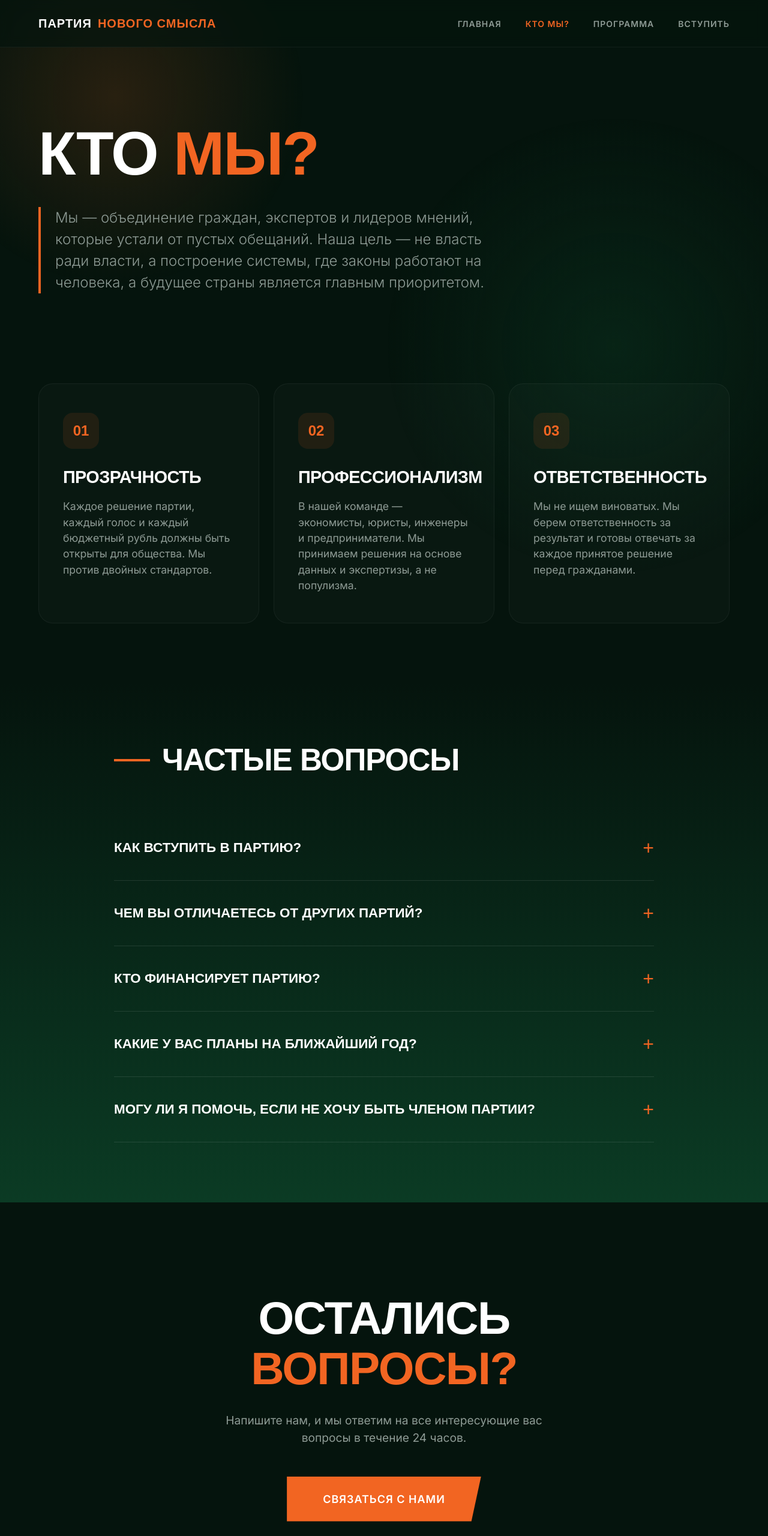
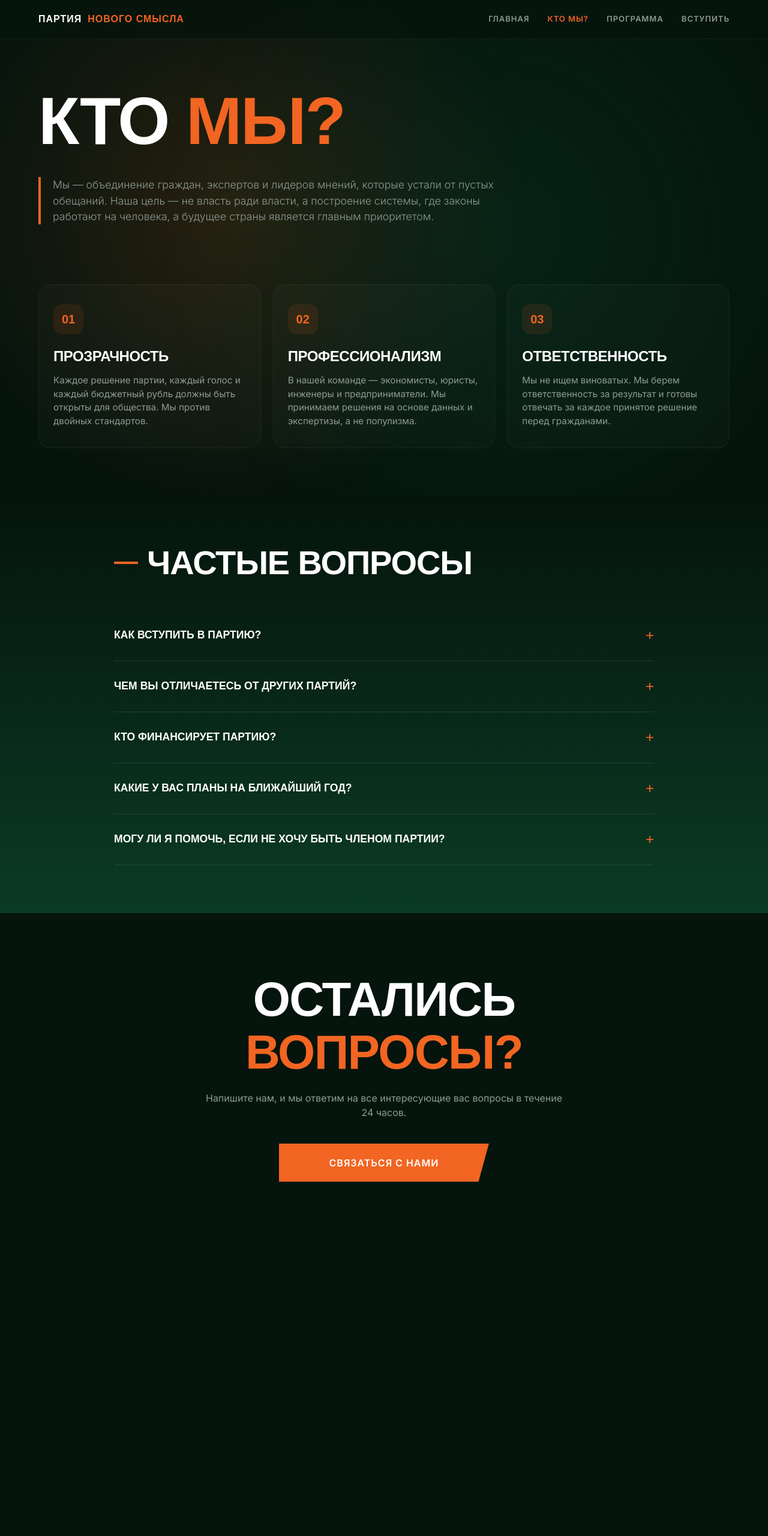
Before and after one commit to party-of-new-meaning/party-of-new-meaning.github.io, a plain HTML site: page about.html in a window 1280 px wide. Shown: the whole page at 60% size. After the commit the page ends 2076 px from the top, so only its background shows below. Drawn offline with Linux system fonts and the light colour scheme; a web font is replaced by a local one.

Commit message:
Update about.html

```diff
--- a/about.html
+++ b/about.html
@@ -18,49 +18,57 @@
         * { margin: 0; padding: 0; box-sizing: border-box; cursor: crosshair; }
         html { scroll-behavior: smooth; }
         body { background-color: var(--bg-dark); color: var(--white); font-family: var(--font-text); overflow-x: hidden; line-height: 1.5; }
-        .ambient-light { position: fixed; top: -20%; left: -10%; width: 50vw; height: 50vw; background: radial-gradient(circle, rgba(242,101,34,0.15) 0%, rgba(5,20,13,0) 70%); border-radius: 50%; z-index: -1; pointer-events: none; transition: transform 0.2s ease-out; }
-        .ambient-light-2 { position: fixed; bottom: -20%; right: -10%; width: 60vw; height: 60vw; background: radial-gradient(circle, rgba(11,59,36,0.4) 0%, rgba(5,20,13,0) 70%); border-radius: 50%; z-index: -1; pointer-events: none; }
+        .ambient-light { position: fixed; top: -20%; left: -10%; width: 80vw; height: 80vw; background: radial-gradient(circle, rgba(242,101,34,0.15) 0%, rgba(5,20,13,0) 70%); border-radius: 50%; z-index: -1; pointer-events: none; transition: transform 0.2s ease-out; }
+        .ambient-light-2 { position: fixed; bottom: -20%; right: -10%; width: 90vw; height: 90vw; background: radial-gradient(circle, rgba(11,59,36,0.4) 0%, rgba(5,20,13,0) 70%); border-radius: 50%; z-index: -1; pointer-events: none; }
         h1, h2, h3 { font-family: var(--font-display); text-transform: uppercase; line-height: 1.1; letter-spacing: -0.02em; }
-        .huge-text { font-size: clamp(3rem, 8vw, 7rem); font-weight: 900; margin-bottom: 2rem; }
-        .section-title { font-size: clamp(2rem, 4vw, 3.5rem); font-weight: 700; margin-bottom: 4rem; display: flex; align-items: center; gap: 20px; }
-        .section-title::before { content: ''; display: block; width: 60px; height: 4px; background-color: var(--orange); }
+        .huge-text { font-size: clamp(2.5rem, 10vw, 7rem); font-weight: 900; margin-bottom: 2rem; }
+        .section-title { font-size: clamp(1.8rem, 6vw, 3.5rem); font-weight: 700; margin-bottom: 3rem; display: flex; align-items: center; gap: 15px; }
+        .section-title::before { content: ''; display: block; width: 40px; height: 4px; background-color: var(--orange); }
         .text-orange { color: var(--orange); }
-        nav { position: fixed; top: 0; width: 100%; padding: 24px 5%; display: flex; justify-content: space-between; align-items: center; z-index: 100; backdrop-filter: blur(10px); border-bottom: 1px solid rgba(255,255,255,0.05); background: rgba(5, 20, 13, 0.7); }
-        .logo { font-family: var(--font-display); font-weight: 900; font-size: 20px; letter-spacing: 1px; color: var(--white); display: flex; align-items: center; gap: 10px; text-decoration: none; }
+        nav { position: fixed; top: 0; width: 100%; padding: 20px 5%; display: flex; justify-content: space-between; align-items: center; z-index: 1000; backdrop-filter: blur(10px); border-bottom: 1px solid rgba(255,255,255,0.05); background: rgba(5, 20, 13, 0.8); transition: all 0.3s ease; }
+        .logo { font-family: var(--font-display); font-weight: 900; font-size: 16px; letter-spacing: 1px; color: var(--white); display: flex; align-items: center; gap: 10px; text-decoration: none; z-index: 1001; }
         .logo span { color: var(--orange); }
-        .nav-links { display: flex; gap: 40px; }
-        .nav-links a { color: var(--gray); text-decoration: none; font-size: 14px; font-weight: 600; text-transform: uppercase; letter-spacing: 1px; transition: color 0.3s; }
+        .nav-links { display: flex; gap: 30px; }
+        .nav-links a { color: var(--gray); text-decoration: none; font-size: 13px; font-weight: 600; text-transform: uppercase; letter-spacing: 1px; transition: color 0.3s; }
         .nav-links a:hover, .nav-links a.active { color: var(--orange); }
-        .btn { padding: 20px 40px; font-family: var(--font-text); font-weight: 600; font-size: 16px; text-transform: uppercase; text-decoration: none; letter-spacing: 1px; border: none; position: relative; overflow: hidden; transition: all 0.4s ease; display: inline-block; }
+        .burger { display: none; flex-direction: column; gap: 6px; cursor: pointer; z-index: 1001; }
+        .burger span { display: block; width: 28px; height: 2px; background: var(--white); transition: all 0.3s ease; }
+        .mobile-menu { position: fixed; top: 0; left: 0; width: 100%; height: 100vh; background: var(--bg-dark); display: flex; flex-direction: column; justify-content: center; align-items: center; gap: 30px; z-index: 999; transform: translateY(-100%); transition: transform 0.4s cubic-bezier(0.77, 0, 0.175, 1); }
+        .mobile-menu.active { transform: translateY(0); }
+        .mobile-menu a { font-family: var(--font-display); font-size: 1.8rem; color: var(--white); text-decoration: none; text-transform: uppercase; font-weight: 700; transition: color 0.3s; }
+        .mobile-menu a:hover { color: var(--orange); }
+        .btn { padding: 18px 32px; font-family: var(--font-text); font-weight: 600; font-size: 14px; text-transform: uppercase; text-decoration: none; letter-spacing: 1px; border: none; position: relative; overflow: hidden; transition: all 0.4s ease; display: inline-block; text-align: center; }
         .btn-primary { background-color: var(--orange); color: var(--white); clip-path: polygon(0 0, 100% 0, 95% 100%, 0% 100%); }
-        .btn-primary:hover { background-color: var(--white); color: var(--bg-dark); padding-right: 50px; }
-        .about-hero { padding: 200px 5% 100px; position: relative; }
-        .about-hero p { font-size: 1.5rem; color: var(--gray); max-width: 800px; font-weight: 300; margin-top: 2rem; border-left: 4px solid var(--orange); padding-left: 24px; }
-        .values-grid { padding: 50px 5% 100px; display: grid; grid-template-columns: repeat(auto-fit, minmax(300px, 1fr)); gap: 24px; }
-        .value-card { background: rgba(255, 255, 255, 0.02); border: 1px solid rgba(255, 255, 255, 0.05); padding: 48px 40px; border-radius: 24px; transition: all 0.4s ease; position: relative; overflow: hidden; }
+        .btn-primary:hover { background-color: var(--white); color: var(--bg-dark); padding-right: 40px; }
+        .about-hero { padding: 140px 5% 60px; position: relative; }
+        .about-hero p { font-size: 1.1rem; color: var(--gray); max-width: 800px; font-weight: 300; margin-top: 1.5rem; border-left: 4px solid var(--orange); padding-left: 20px; }
+        .values-grid { padding: 40px 5% 80px; display: grid; grid-template-columns: repeat(auto-fit, minmax(280px, 1fr)); gap: 20px; }
+        .value-card { background: rgba(255, 255, 255, 0.02); border: 1px solid rgba(255, 255, 255, 0.05); padding: 32px 24px; border-radius: 20px; transition: all 0.4s ease; position: relative; overflow: hidden; }
         .value-card:hover { background: rgba(11, 59, 36, 0.3); border-color: rgba(242, 101, 34, 0.5); transform: translateY(-5px); }
-        .value-card h3 { font-size: 1.8rem; margin-bottom: 20px; color: var(--white); }
-        .value-card p { color: var(--gray); font-size: 1.1rem; }
-        .value-icon { width: 60px; height: 60px; background: rgba(242, 101, 34, 0.1); border-radius: 16px; display: flex; align-items: center; justify-content: center; margin-bottom: 32px; color: var(--orange); font-family: var(--font-display); font-weight: 900; font-size: 24px; }
-        .faq-section { padding: 100px 5%; background: linear-gradient(180deg, var(--bg-dark) 0%, var(--green) 100%); }
+        .value-card h3 { font-size: 1.5rem; margin-bottom: 15px; color: var(--white); }
+        .value-card p { color: var(--gray); font-size: 0.95rem; }
+        .value-icon { width: 50px; height: 50px; background: rgba(242, 101, 34, 0.1); border-radius: 14px; display: flex; align-items: center; justify-content: center; margin-bottom: 24px; color: var(--orange); font-family: var(--font-display); font-weight: 900; font-size: 20px; }
+        .faq-section { padding: 80px 5%; background: linear-gradient(180deg, var(--bg-dark) 0%, var(--green) 100%); }
         .faq-container { max-width: 900px; margin: 0 auto; }
-        .faq-item { border-bottom: 1px solid rgba(255,255,255,0.1); padding: 30px 0; transition: all 0.3s ease; }
+        .faq-item { border-bottom: 1px solid rgba(255,255,255,0.1); padding: 24px 0; transition: all 0.3s ease; }
         .faq-item:first-child { border-top: 1px solid rgba(255,255,255,0.1); }
-        .faq-question { font-family: var(--font-display); font-size: 1.4rem; font-weight: 700; color: var(--white); cursor: pointer; display: flex; justify-content: space-between; align-items: center; transition: color 0.3s; text-transform: uppercase; }
+        .faq-question { font-family: var(--font-display); font-size: 1.1rem; font-weight: 700; color: var(--white); cursor: pointer; display: flex; justify-content: space-between; align-items: center; transition: color 0.3s; text-transform: uppercase; gap: 15px; }
         .faq-question:hover { color: var(--orange); }
-        .faq-question::after { content: '+'; font-size: 2rem; color: var(--orange); font-weight: 300; transition: transform 0.3s ease; }
+        .faq-question::after { content: '+'; font-size: 1.5rem; color: var(--orange); font-weight: 300; transition: transform 0.3s ease; flex-shrink: 0; }
         .faq-item.active .faq-question { color: var(--orange); }
         .faq-item.active .faq-question::after { content: '−'; transform: rotate(180deg); }
-        .faq-answer { max-height: 0; overflow: hidden; transition: max-height 0.4s ease, padding 0.4s ease; color: var(--gray); font-size: 1.1rem; line-height: 1.7; }
-        .faq-item.active .faq-answer { max-height: 500px; padding-top: 24px; }
-        .cta { padding: 150px 5%; text-align: center; background: var(--bg-dark); position: relative; }
-        .cta h2 { font-size: clamp(2.5rem, 6vw, 5rem); margin-bottom: 30px; }
-        .cta p { color: var(--gray); font-size: 1.2rem; margin-bottom: 50px; max-width: 600px; margin-left: auto; margin-right: auto; }
+        .faq-answer { max-height: 0; overflow: hidden; transition: max-height 0.4s ease, padding 0.4s ease; color: var(--gray); font-size: 0.95rem; line-height: 1.7; }
+        .faq-item.active .faq-answer { max-height: 500px; padding-top: 20px; }
+        .cta { padding: 100px 5%; text-align: center; background: var(--bg-dark); position: relative; }
+        .cta h2 { font-size: clamp(2rem, 8vw, 5rem); margin-bottom: 20px; }
+        .cta p { color: var(--gray); font-size: 1rem; margin-bottom: 40px; max-width: 600px; margin-left: auto; margin-right: auto; }
+        .cta .btn { width: 100%; max-width: 350px; padding: 20px 40px; font-size: 16px; }
         @media (max-width: 900px) {
             .nav-links { display: none; }
-            .about-hero { padding: 150px 5% 60px; }
-            .about-hero p { font-size: 1.2rem; }
-            .faq-question { font-size: 1.1rem; }
+            .burger { display: flex; }
+            .about-hero { padding: 120px 5% 40px; }
+            .about-hero p { font-size: 1rem; padding-left: 15px; }
+            .faq-question { font-size: 1rem; }
         }
     </style>
 </head>
@@ -76,7 +84,17 @@
             <a href="program.html">Программа</a>
             <a href="index.html#join">Вступить</a>
         </div>
+        <div class="burger" id="burger">
+            <span></span><span></span><span></span>
+        </div>
     </nav>
+
+    <div class="mobile-menu" id="mobileMenu">
+        <a href="index.html">Главная</a>
+        <a href="about.html">Кто мы?</a>
+        <a href="program.html">Программа</a>
+        <a href="index.html#join">Вступить</a>
+    </div>
 
     <section class="about-hero">
         <h1 class="huge-text">КТО <span class="text-orange">МЫ?</span></h1>
@@ -130,7 +148,7 @@
     <section class="cta">
         <h2>ОСТАЛИСЬ<br><span class="text-orange">ВОПРОСЫ?</span></h2>
         <p>Напишите нам, и мы ответим на все интересующие вас вопросы в течение 24 часов.</p>
-        <a href="#" class="btn btn-primary" style="padding: 24px 60px; font-size: 18px;">Связаться с нами</a>
+        <a href="#" class="btn btn-primary">Связаться с нами</a>
     </section>
 
     <script>
@@ -147,6 +165,22 @@
                 if (!isActive) item.classList.add('active');
             });
         });
+
+        const burger = document.getElementById('burger');
+        const mobileMenu = document.getElementById('mobileMenu');
+        const mobileLinks = mobileMenu.querySelectorAll('a');
+        burger.addEventListener('click', () => {
+            mobileMenu.classList.toggle('active');
+            burger.classList.toggle('open');
+            if (mobileMenu.classList.contains('active')) { document.body.style.overflow = 'hidden'; } else { document.body.style.overflow = 'auto'; }
+        });
+        mobileLinks.forEach(link => {
+            link.addEventListener('click', () => {
+                mobileMenu.classList.remove('active');
+                burger.classList.remove('open');
+                document.body.style.overflow = 'auto';
+            });
+        });
     </script>
 </body>
 </html>
```
